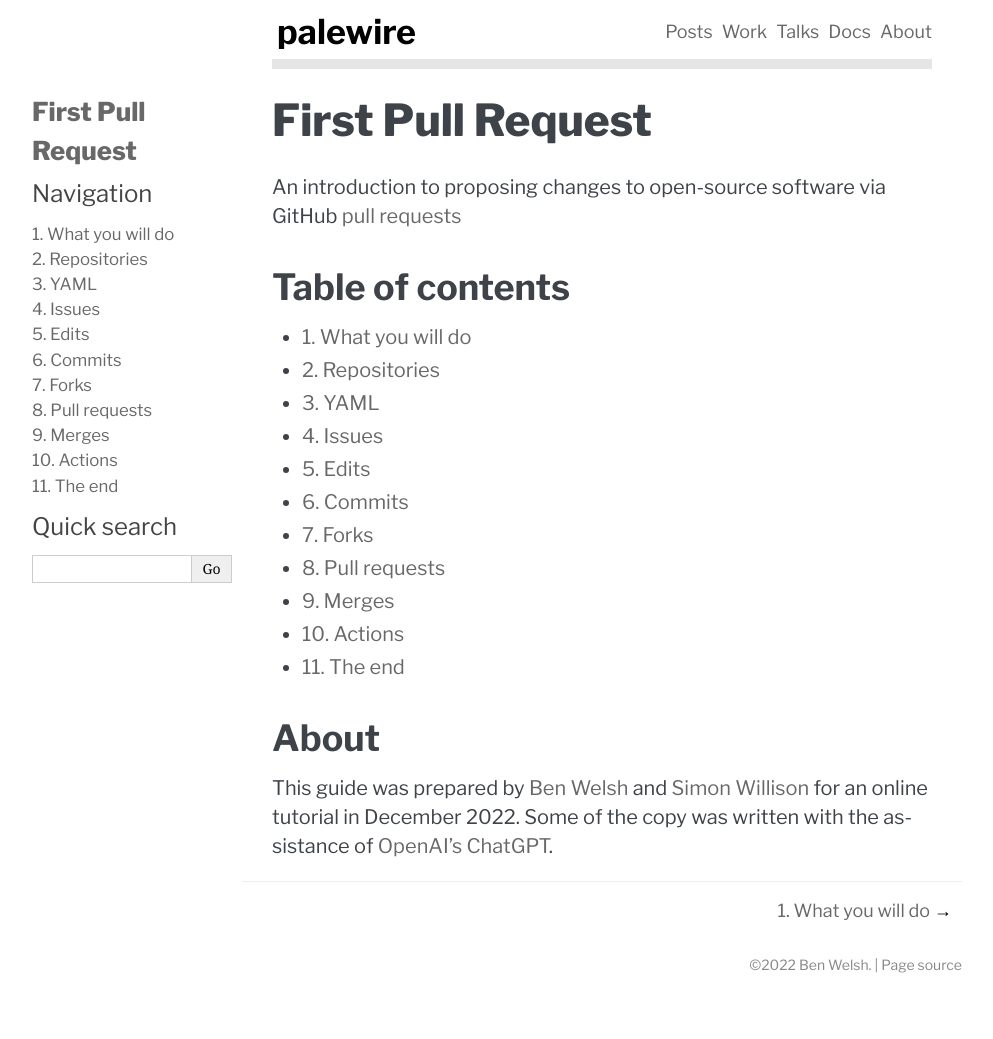
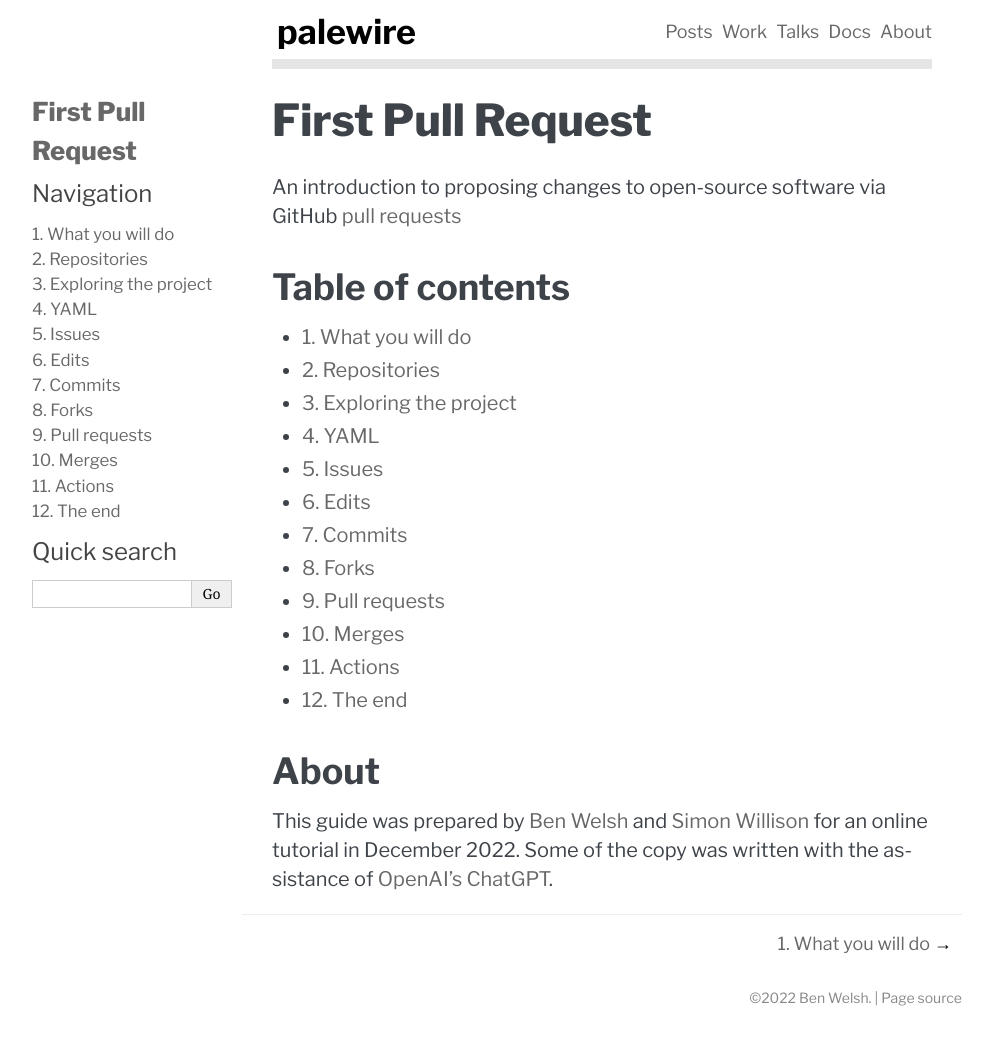
Before and after one commit to palewire/first-pull-request, a Sphinx documentation site: the page built from docs/index.md, in a window 1280 px wide. Shown: the whole page, without its empty margins (148-1141 px from the left). Built offline with Sphinx 7.4.7, drawn with Linux system fonts in a browser that asks for light colours; before the commit the page ends 1006 px from its top, so only the background shows below that.

Commit message:
Add chapter for exploring the project

````diff
--- a/docs/index.md
+++ b/docs/index.md
@@ -14,6 +14,7 @@ An introduction to proposing changes to open-source software via GitHub [pull re
 
 mission
 repo
+project
 yaml
 issues
 edits
--- /dev/null
+++ b/docs/project.md
@@ -0,0 +1,4 @@
+```{include} _templates/nav.html
+```
+
+## Exploring the project
````
